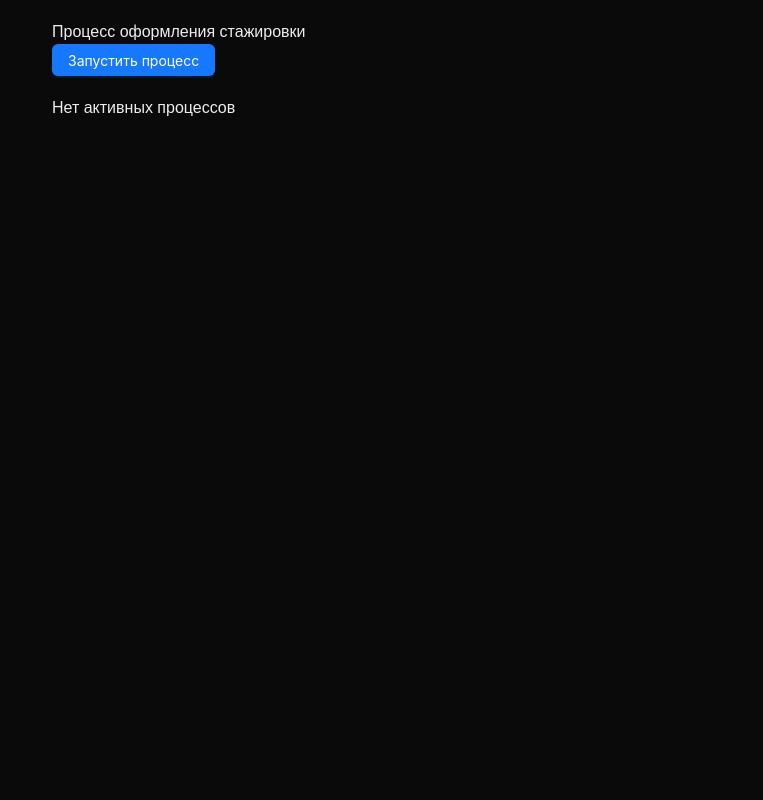
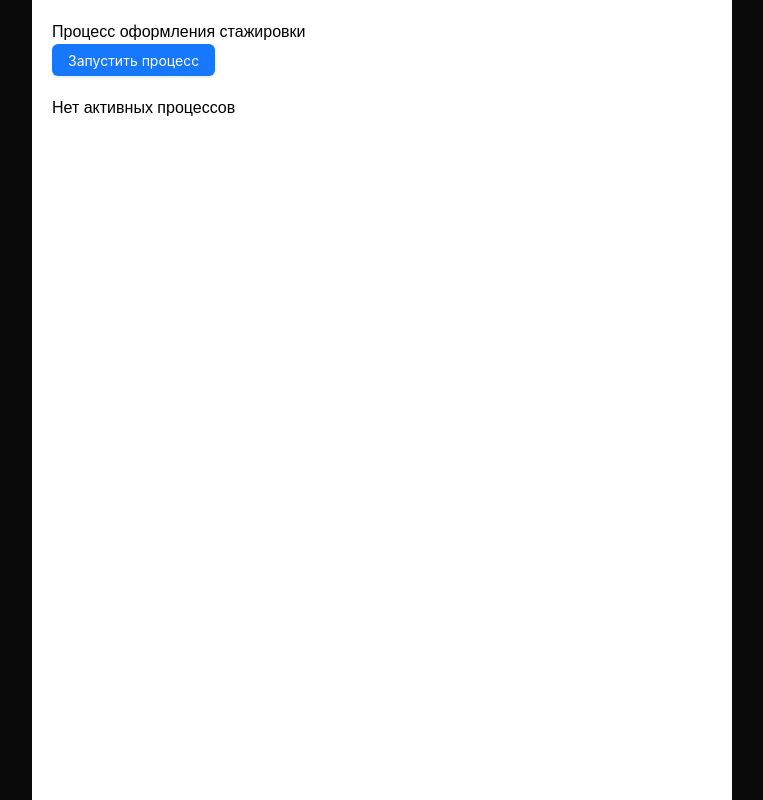
Before and after one commit to ttuba93/requests, a Next.js app: page / in a window 1280 px wide. Shown: the whole page, without its empty margins (258-1021 px from the left). Built offline with nearby package versions, Linux system fonts and the light colour scheme.

Commit message:
home page upd

```diff
--- a/src/app/page.tsx
+++ b/src/app/page.tsx
@@ -126,7 +126,15 @@ const Home = () => {
   }, [processId]);
 
   return (
-    <div style={{ maxWidth: 700, margin: "auto", padding: "20px" }}>
+    <div
+    style={{
+      maxWidth: 700,
+      margin: "auto",
+      padding: "20px",
+      backgroundColor: "white",
+      color: "black",
+      minHeight: "100vh",
+    }}>
       <h1>Процесс оформления стажировки</h1>
 
       <Button type="primary" onClick={startNewProcess} loading={loading} style={{ marginBottom: 20 }}>
```
